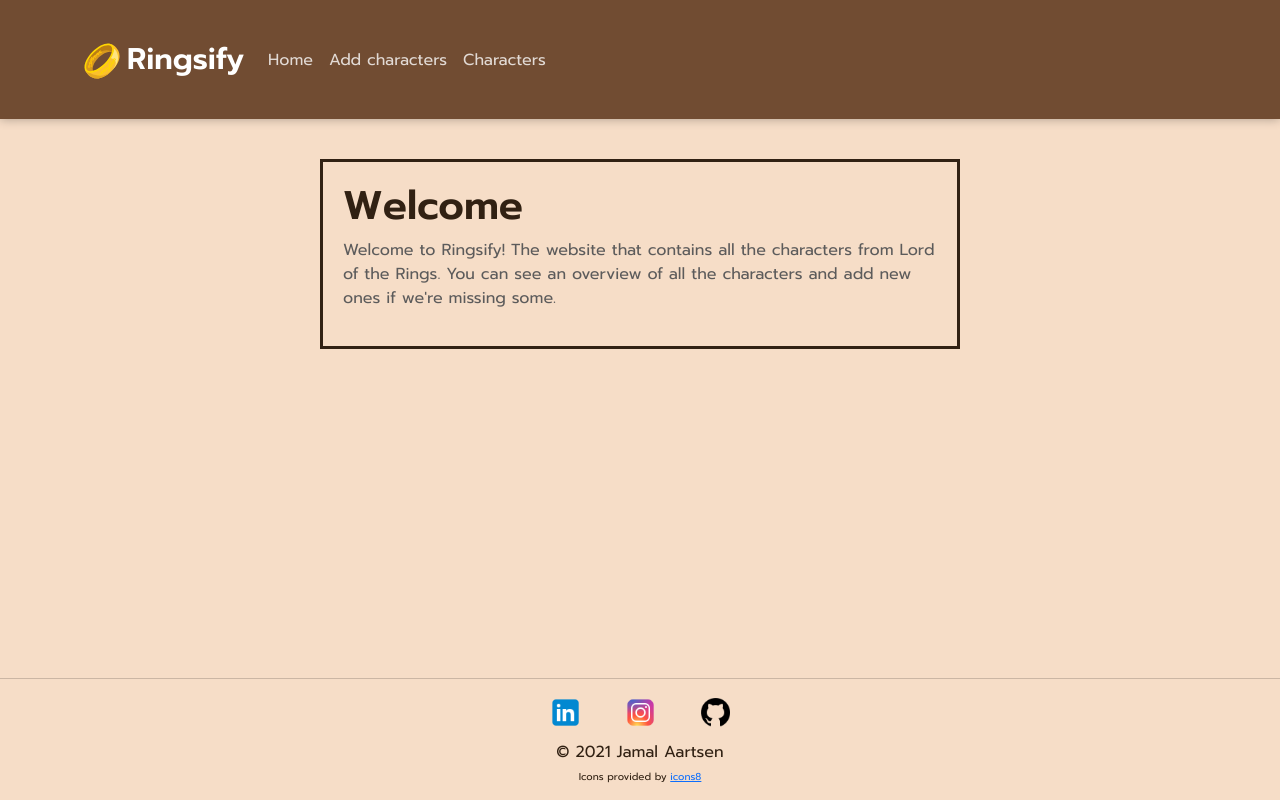
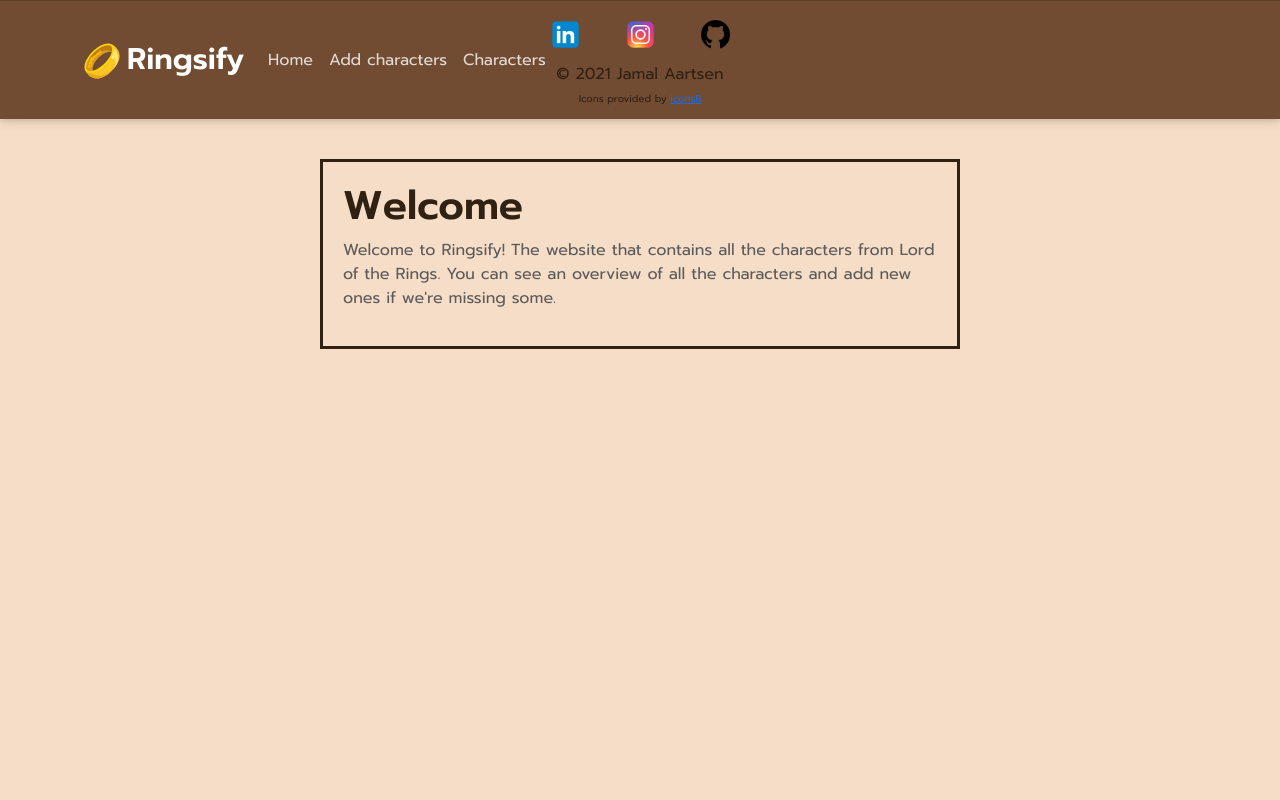
Before and after one commit to JamalAartsen/Ringsify-App, a React (Create React App) app: page / in a window 1280 px wide. Built offline with nearby package versions, Linux system fonts and the light colour scheme.

Commit message:
Change foot er position to absolute and add margin

```diff
--- a/public/styles.css
+++ b/public/styles.css
@@ -181,8 +181,8 @@ input {
 }
 
 .footer {
-    position: relative;
-    bottom: 0;
+    position: absolute;
+    margin: 0 auto;
     width: 100%;
     border-top: solid rgba(0, 0, 0, 0.178);
     border-width: thin;
```
